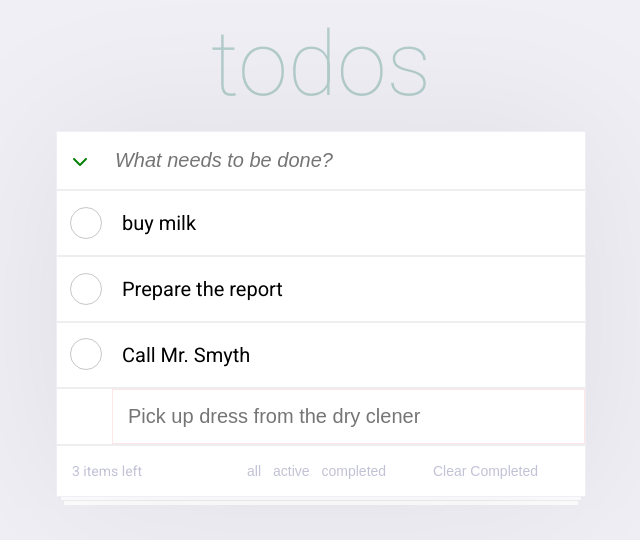
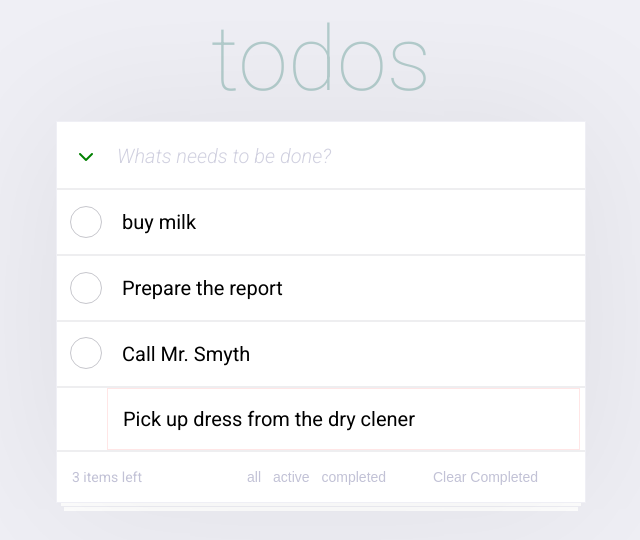
Before and after one commit to armandsd5/ToDos, a plain HTML site: page index.html in a window 1280 px wide. Shown: the whole page, without its empty margins (319-959 px from the left). Drawn offline with Linux system fonts and the light colour scheme.

Commit message:
no placehold. uz contented.

```diff
--- a/index.html
+++ b/index.html
@@ -17,7 +17,9 @@
 						<div class='add-button'>
 							<i class="fa fa-chevron-down" aria-hidden="true"></i>
 						</div>
-						<input class="new-task" type="text" placeholder="What needs to be done?">
+						<p contenteditable="true" class="new-task">
+						Whats needs to be done?
+						</p>
 					</li>
 				</ul>
 			</header>
@@ -81,8 +83,11 @@
 
 					</li>
 
-					<li class="task">
-						<input class="last-task" type="text" placeholder="Pick up dress from the dry clener">
+					<li class="cont-table">
+						<p contenteditable="true" class="last-task">
+						Pick up dress from the dry clener
+						</p>
+
 					</li>
 				</ul>
 			</section>
--- a/style.css
+++ b/style.css
@@ -11,7 +11,7 @@ body {
  font-size: 90px;
  color: #b3cccc;
  font-weight: 100;
- line-height: 10px;
+ line-height: 0;
 }
 .todo-book {
 	background-color: white;
@@ -79,16 +79,18 @@ li {
 }
 .new-task {
      border: none;
- padding: 17px 0;
- margin-left: 8px;
+    padding: 22px 2px 20px 60px;
+    color: #d1d1e0;
     font-size: 20px;
     font-style: italic;
+    margin: 0;
   }
 
 .add-button {
   display: inline-block;
-  margin: 15px;
-  color: #d1d1e0;
+    margin: 25px 21px;
+
+    position: absolute;
     }
 
 .close-button {
@@ -198,8 +200,8 @@ button:hover{
 
 .last-task {
   border: solid 1px #ffe6e6;
-  padding: 15px 0px 15px 15px;
-  margin-left: 55px;
+    padding: 18px 0px 18px 15px;
+    margin: 0px 0px 0px 50px;
     font-size: 20px;
     width: 456px;
 }
@@ -217,6 +219,7 @@ button {
   background: none;
   border: none;
 }
+
 .navigation-button {
  border: 1px solid transparent;
  padding: 3px;
```
Lines whose indentation alone changed are shown as unchanged.
